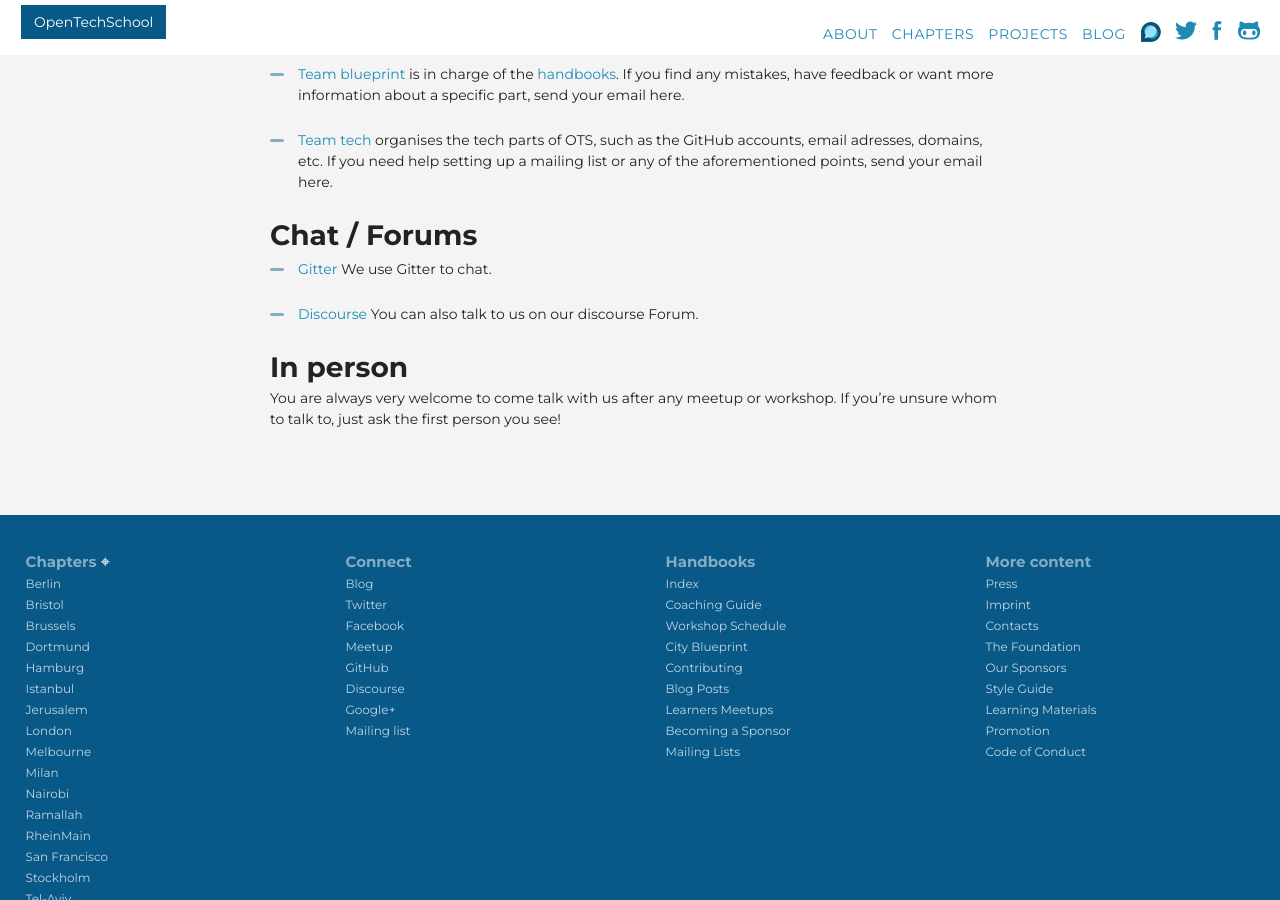
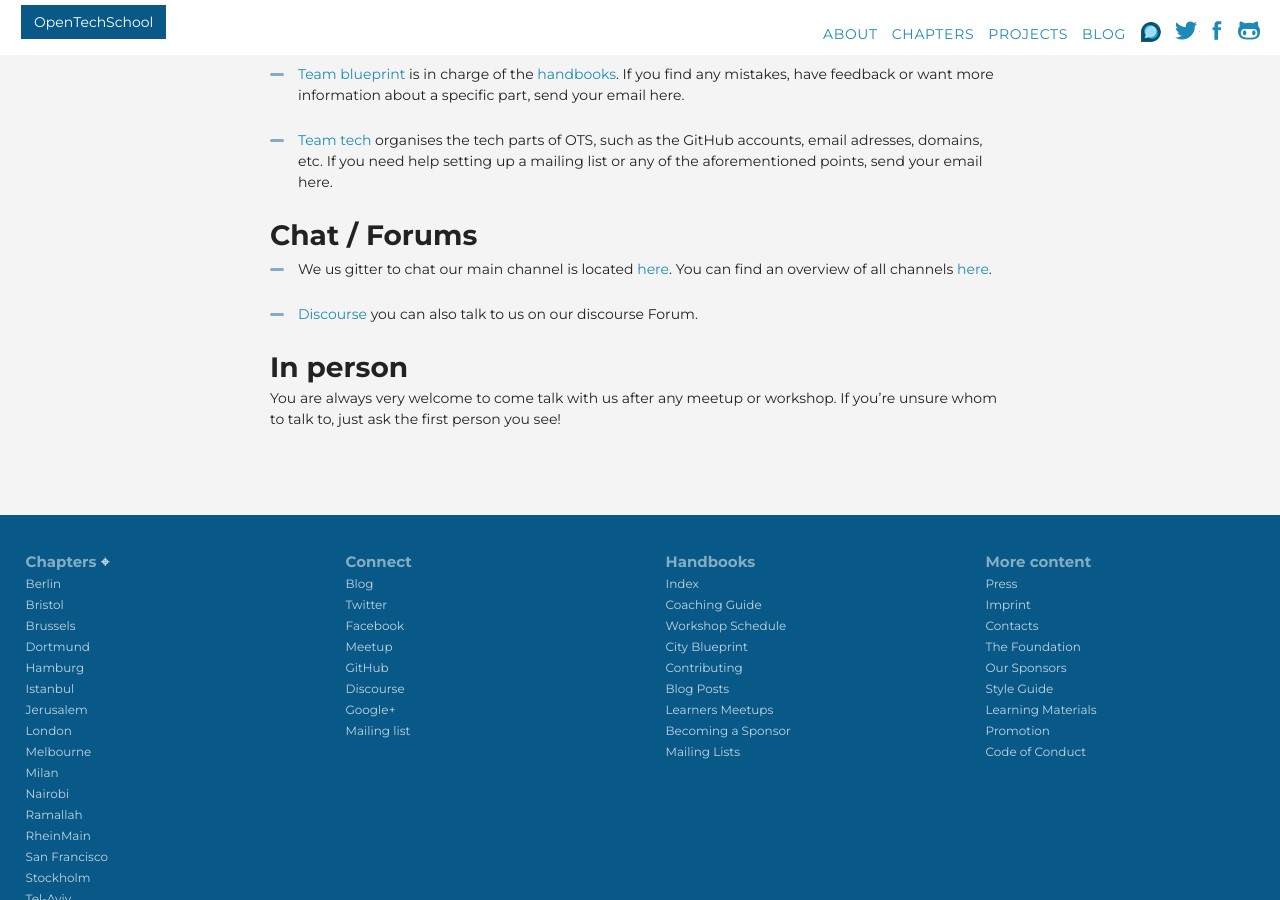
Before and after one commit to OpenTechSchool/www.opentechschool.org, a Jekyll site: the page built from contact.md, in a window 1280 px wide and 900 px high, scrolled down 874 px. Built offline with Jekyll 4.4.1, drawn with Linux system fonts in a browser that asks for light colours; nearby versions of some CDN libraries.

Commit message:
improved gitter listing

```diff
--- a/contact.md
+++ b/contact.md
@@ -24,9 +24,9 @@
  * [Team tech](mailto:team.tech@opentechschool.org) organises the tech parts of OTS, such as the GitHub accounts, email adresses, domains, etc. If you need help setting up a mailing list or any of the aforementioned points, send your email here.
 
 ## Chat / Forums
-* [Gitter](https://gitter.im/orgs/OpenTechSchool/rooms) We use Gitter to chat.
+*  We us gitter to chat our main channel is located [here](https://gitter.im/OpenTechSchool/OpenTechSchool). You can find an overview of all channels [here](https://gitter.im/orgs/OpenTechSchool/rooms).
 
-* [Discourse](http://discourse.opentechschool.org/) You can also talk to us on our discourse Forum.
+* [Discourse](http://discourse.opentechschool.org/) you can also talk to us on our discourse Forum.
 
 ## In person
 
```
